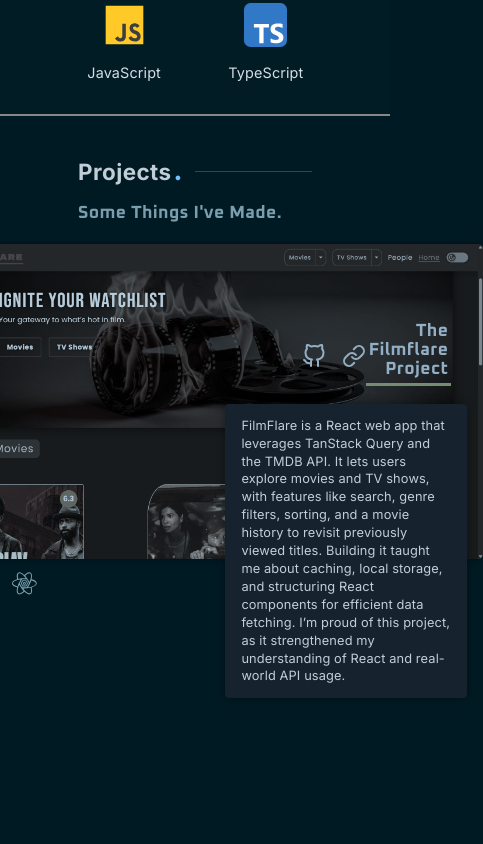
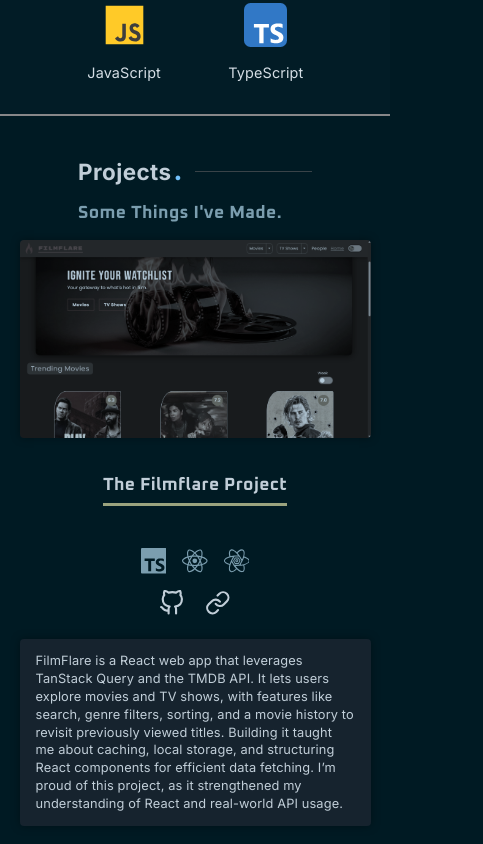
Before and after one commit to ghidra-codes/ak-portfolio, a React (Vite) app: page / in a window 390 px wide. Shown: the part 1829-2673 px from the top of the page, 483 px wide, since content can reach past the window. Before the commit the page ends 2546 px from the top, so only its background shows below. Built offline with nearby package versions, Linux system fonts and the light colour scheme.

Commit message:
worked on responsiveness for project feature and created setup for mobile layout

```diff
--- a/src/assets/scss/abstracts/_variables.scss
+++ b/src/assets/scss/abstracts/_variables.scss
@@ -2,6 +2,7 @@
 	mobile: 480px,
 	tablet: 768px,
 	desktop: 1024px,
+	desktop-lg: 1284px,
 );
 
 $font-sizes: (
--- a/src/assets/scss/base/_base.scss
+++ b/src/assets/scss/base/_base.scss
@@ -20,6 +20,11 @@
 	scrollbar-width: 2rem;
 	scrollbar-color: #555 #1a1a1a;
 	-webkit-tap-highlight-color: transparent;
+}
+
+main {
+	max-width: 1525px;
+	margin: 0 auto;
 }
 
 button {
--- a/src/assets/scss/projects/_projectFeature.scss
+++ b/src/assets/scss/projects/_projectFeature.scss
@@ -5,29 +5,8 @@
 	justify-content: center;
 	width: 70%;
 
-	@include respond(mobile) {
-		width: 90%;
-	}
-
-	.left {
-		padding-top: 0.25rem;
-		width: 100%;
-
-		.project-image-wrapper {
-			height: fit-content;
-			width: fit-content;
-			box-shadow: 0 0 8px rgba(0, 0, 0, 0.35);
-
-			.project-image {
-				width: 35rem;
-				height: 100%;
-				border-radius: 0.25rem;
-			}
-
-			.image-overlay {
-				transform: translate(0);
-				background-color: rgba($honolulu-blue, 0.275);
-			}
+	@include respond(desktop-lg) {
+		width: 75%;
 	}
 
 	.project-icons {
@@ -64,49 +43,6 @@
 			}
 		}
 	}
-	}
-
-	.right {
-		position: relative;
-		display: flex;
-		flex-direction: column;
-		justify-content: flex-start;
-		width: 100%;
-		margin-top: 4rem;
-		gap: 1.5rem;
-
-		.project-description {
-			position: relative;
-			background-color: $deep-blue-gray;
-			left: -25%;
-			width: 125%;
-			border-radius: 0.25rem;
-			margin-top: -1.5rem;
-			overflow-y: auto;
-			z-index: 2;
-			padding: 0 1rem;
-			box-shadow: 0 0 10px rgba(0, 0, 0, 0.35);
-
-			p {
-				@include fluid-type(smaller-p);
-				color: $blue-tint;
-				line-height: 1.4;
-			}
-		}
-
-		.project-heading {
-			display: flex;
-			justify-content: space-between;
-			align-items: center;
-			padding: 0 1rem 0 1.75rem;
-			margin-top: 0;
-
-			span {
-				margin-top: 0.25rem;
-				display: flex;
-				gap: 1rem;
-				font-size: 1.5rem;
-				color: inherit;
 
 	.project-link-icon {
 		cursor: pointer;
@@ -116,6 +52,83 @@
 			color: $blue-gray;
 		}
 	}
+
+	.project-description {
+		position: relative;
+		background-color: $deep-blue-gray;
+		border-radius: 0.25rem;
+		padding: 0 1rem;
+		box-shadow: 0 0 10px rgba(0, 0, 0, 0.35);
+		z-index: 2;
+
+		p {
+			@include fluid-type(smaller-p);
+			color: $blue-tint;
+			line-height: 1.4;
+			margin-left: auto;
+			margin-right: auto;
+		}
+	}
+
+	.project-image-wrapper {
+		height: fit-content;
+		width: fit-content;
+		box-shadow: 0 0 8px rgba(0, 0, 0, 0.35);
+
+		.project-image {
+			width: 100%;
+			height: 100%;
+			border-radius: 0.25rem;
+		}
+
+		.image-overlay {
+			transform: translate(0);
+			background-color: rgba($honolulu-blue, 0.275);
+		}
+	}
+
+	// Desktop layout
+
+	&.is-desktop {
+		.left {
+			width: 50%;
+
+			@include respond(desktop-lg) {
+				width: 57.5%;
+			}
+		}
+
+		.right {
+			width: 50%;
+			flex-direction: column;
+			display: flex;
+			margin-top: 4.5rem;
+			gap: 1.5rem;
+
+			.project-description {
+				position: relative;
+				width: 135%;
+				left: -35%;
+				margin-top: -1.5rem;
+
+				@include respond(desktop-lg) {
+					left: -50%;
+					width: 150%;
+				}
+			}
+
+			.project-heading {
+				display: flex;
+				justify-content: space-between;
+				align-items: center;
+				flex-wrap: wrap;
+				padding: 0 1rem 0 1.75rem;
+
+				span {
+					display: flex;
+					gap: 1rem;
+					font-size: 1.5rem;
+					padding-right: 0.5rem;
 				}
 
 				h3 {
@@ -123,6 +136,62 @@
 					text-align: end;
 					border-bottom: 3px solid $dusty-olive;
 					padding: 0 3px 5px 3px;
+					white-space: nowrap;
+				}
+			}
+
+			@include respond(desktop-lg) {
+				width: 42.5%;
+				margin-top: 3rem;
+			}
+		}
+	}
+
+	&.is-mobile {
+		flex-direction: column;
+		width: 90%;
+		margin: 0 auto;
+
+		.top {
+			display: flex;
+			flex-direction: column;
+			align-items: center;
+			gap: 1rem;
+
+			.project-image-wrapper {
+				width: 100%;
+				max-width: 25rem;
+			}
+
+			h3 {
+				text-align: center;
+				border-bottom: 3px solid $dusty-olive;
+				padding-bottom: 0.25rem;
+			}
+		}
+
+		.bottom {
+			display: flex;
+			flex-direction: column;
+			align-items: center;
+			gap: 1rem;
+			margin-top: 1.5rem;
+
+			.project-icons {
+				justify-content: center;
+				padding: 0;
+			}
+
+			.project-description {
+				width: 100%;
+				left: 0;
+				margin-top: 0.5rem;
+			}
+
+			span {
+				display: flex;
+				gap: 1.25rem;
+				font-size: 1.6rem;
 			}
 		}
 	}
--- a/src/components/projects/ProjectFeature.tsx
+++ b/src/components/projects/ProjectFeature.tsx
@@ -2,6 +2,7 @@
 import React from "react";
 import { FiGithub } from "react-icons/fi";
 import { FiLink } from "react-icons/fi";
+import { useMediaQuery } from "react-responsive";
 
 type ProjectImageProps = Omit<TintedImageProps, "children" | "triggerPopIn">;
 interface ProjectFeatureProps {
@@ -17,8 +18,27 @@
 	description,
 	projectIcons,
 }) => {
+	const isSmallScreen = useMediaQuery({ maxWidth: 1024 });
+
 	return (
-		<div className="project-feature">
+		<div className={`project-feature ${isSmallScreen ? "is-mobile" : "is-desktop"}`}>
+			{isSmallScreen ? (
+				<>
+					<div className="top">
+						<TintedImage {...imageProps} />
+						{heading}
+					</div>
+					<div className="bottom">
+						<div className="project-icons">{projectIcons}</div>
+						<span>
+							<FiGithub className="project-link-icon" />
+							<FiLink className="project-link-icon" />
+						</span>
+						<div className="project-description">{description}</div>
+					</div>
+				</>
+			) : (
+				<>
 					<div className="left">
 						<TintedImage {...imageProps} />
 						<div className="project-icons">{projectIcons}</div>
@@ -33,6 +53,8 @@
 						</div>
 						<div className="project-description">{description}</div>
 					</div>
+				</>
+			)}
 		</div>
 	);
 };
```
Lines whose indentation alone changed are shown as unchanged.
